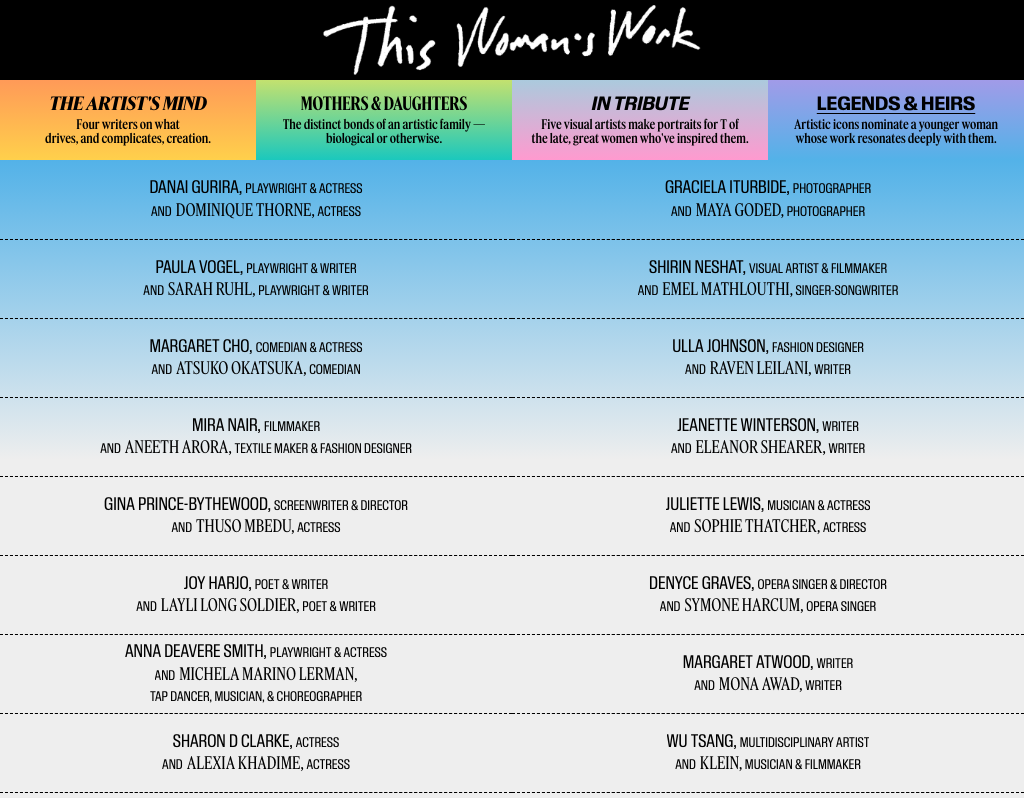
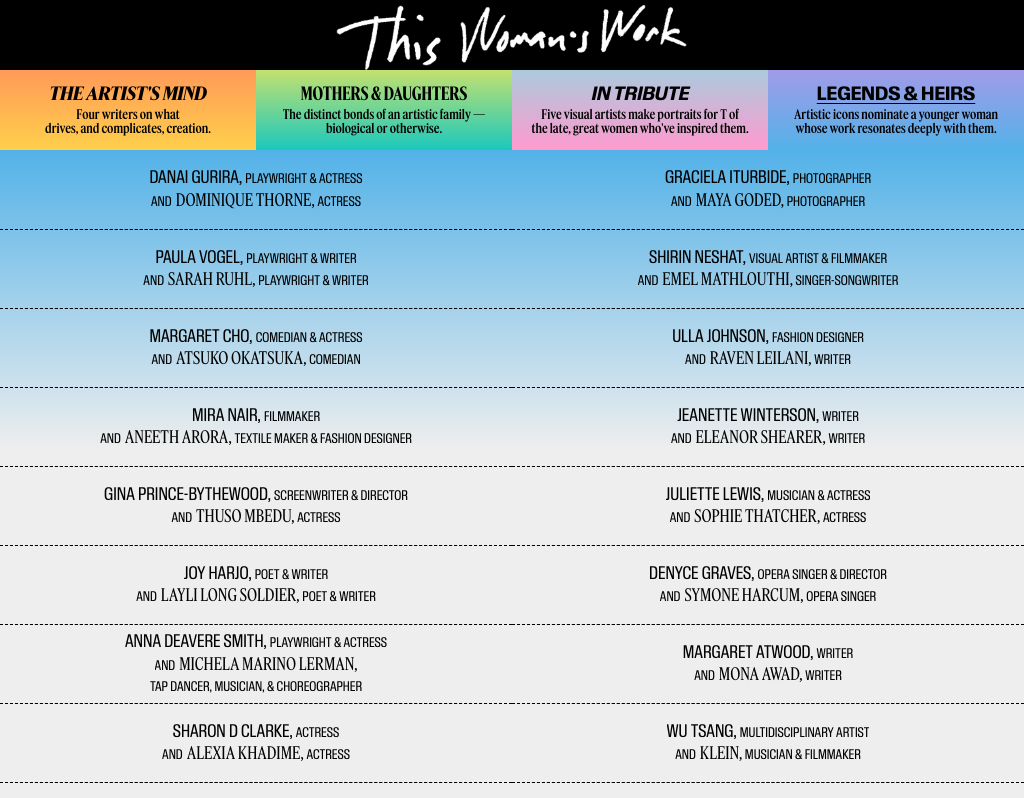
Before and after one commit to jvanam/t-mag-culture-2023-lh-footer, a SvelteKit app: page / in a window 1024 px wide. Shown: the top 798 px of the page. Built offline with nearby package versions, Linux system fonts and the light colour scheme.

Commit message:
update header height

```diff
--- a/src/footer.svelte
+++ b/src/footer.svelte
@@ -53,12 +53,8 @@
 			grid-template-columns: 1fr;
 			grid-template-rows: 1fr 1fr 1fr 1fr;
 		}
-		.home-link,
 		.section-links-wrapper {
 			width: 100vw;
-		}
-		.home-link {
-			height: 70px;
 		}
 		.section-link {
 			width: 100%;
@@ -69,13 +65,50 @@
 			justify-content: center;
 			text-align: center;
 		}
+		.wrapper {
+			width: 100vw;
+		}
+		.home-link {
+			font-family: "FactMedium";
+			background-color: #000000;
+			position: relative;
+		}
 		.home-link img {
 			position: absolute;
 			left: 50%;
 			top: 5px;
 			transform: translateX(-50%);
-			height: 70px;
 			width: auto;
+		}
+		.section-link .subtitle {
+			font-family: "FactCondensedMedium";
+			line-height: 1.05;
+			font-size: 13px;
+		}
+		.section-link .title {
+			font-size: 18px;
+			text-transform: uppercase;
+			padding-bottom: 3px;
+		}
+	}
+	@media only screen and (min-width: 901px) and (max-width: 1200px) {
+		.section-links-wrapper {
+			display: grid;
+			grid-template-rows: 1fr;
+			grid-template-columns: 1fr 1fr 1fr 1fr;
+		}
+		.section-links-wrapper {
+			height: 80px;
+			width: 100vw;
+		}
+		.section-link {
+			width: 100%;
+			height: 100%;
+			display: flex;
+			flex-direction: column;
+			align-items: center;
+			justify-content: center;
+			text-align: center;
 		}
 		.wrapper {
 			width: 100vw;
@@ -93,63 +126,6 @@
 			transform: translateX(-50%);
 			width: auto;
 		}
-
-		.section-link .subtitle {
-			font-family: "FactCondensedMedium";
-			line-height: 1.05;
-			font-size: 13px;
-		}
-		.section-link .title {
-			font-size: 18px;
-			text-transform: uppercase;
-			padding-bottom: 3px;
-		}
-	}
-	@media only screen and (min-width: 901px) and (max-width: 1200px) {
-		.section-links-wrapper {
-			display: grid;
-			grid-template-rows: 1fr;
-			grid-template-columns: 1fr 1fr 1fr 1fr;
-		}
-		.home-link,
-		.section-links-wrapper {
-			height: 80px;
-			width: 100vw;
-		}
-		.section-link {
-			width: 100%;
-			height: 100%;
-			display: flex;
-			flex-direction: column;
-			align-items: center;
-			justify-content: center;
-			text-align: center;
-		}
-		.home-link img {
-			position: absolute;
-			left: 50%;
-			top: 5px;
-			transform: translateX(-50%);
-			height: 70px;
-			width: auto;
-		}
-		.wrapper {
-			width: 100vw;
-		}
-		.home-link {
-			font-family: "FactMedium";
-			/* background: linear-gradient(180deg, #b9b9b9 0%, #e2e2e0 100%, #e2e2e0 100%); */
-			background-color: #000000;
-			position: relative;
-		}
-		.home-link img {
-			position: absolute;
-			left: 50%;
-			top: 5px;
-			transform: translateX(-50%);
-			width: auto;
-		}
-
 		.section-link .subtitle {
 			font-family: "FactCondensedMedium";
 			line-height: 1.05;
@@ -180,20 +156,6 @@
 			align-items: center;
 			justify-content: center;
 			text-align: center;
-		}
-		.home-link {
-			font-family: "FactMedium";
-			background-color: #000000;
-			position: relative;
-			height: 70px;
-		}
-		.home-link img {
-			position: absolute;
-			left: 50%;
-			top: 5px;
-			transform: translateX(-50%);
-			height: 65px;
-			width: auto;
 		}
 		.wrapper {
 			width: 100vw;
@@ -227,6 +189,20 @@
 		font-family: "KipBold";
 		text-decoration: underline;
 		text-underline-offset: 3px;
+	}
+	.home-link {
+		font-family: "FactMedium";
+		background-color: #000000;
+		position: relative;
+		height: 70px;
+	}
+	.home-link img {
+		position: absolute;
+		left: 50%;
+		top: 5px;
+		transform: translateX(-50%);
+		height: 65px;
+		width: auto;
 	}
 	.s1 {
 		background: linear-gradient(360deg, #ffd04b 0%, #ff9a58 100%),
```
